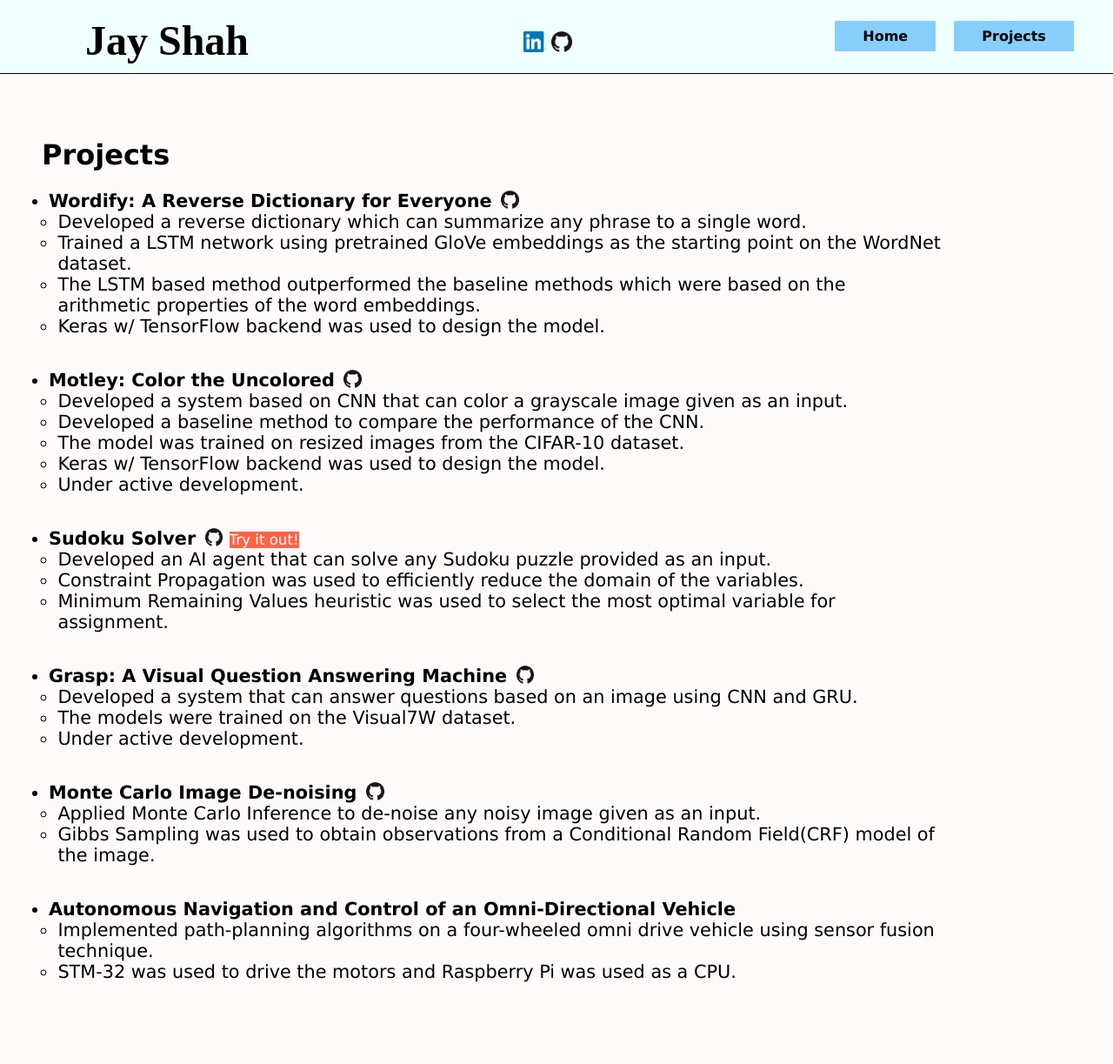
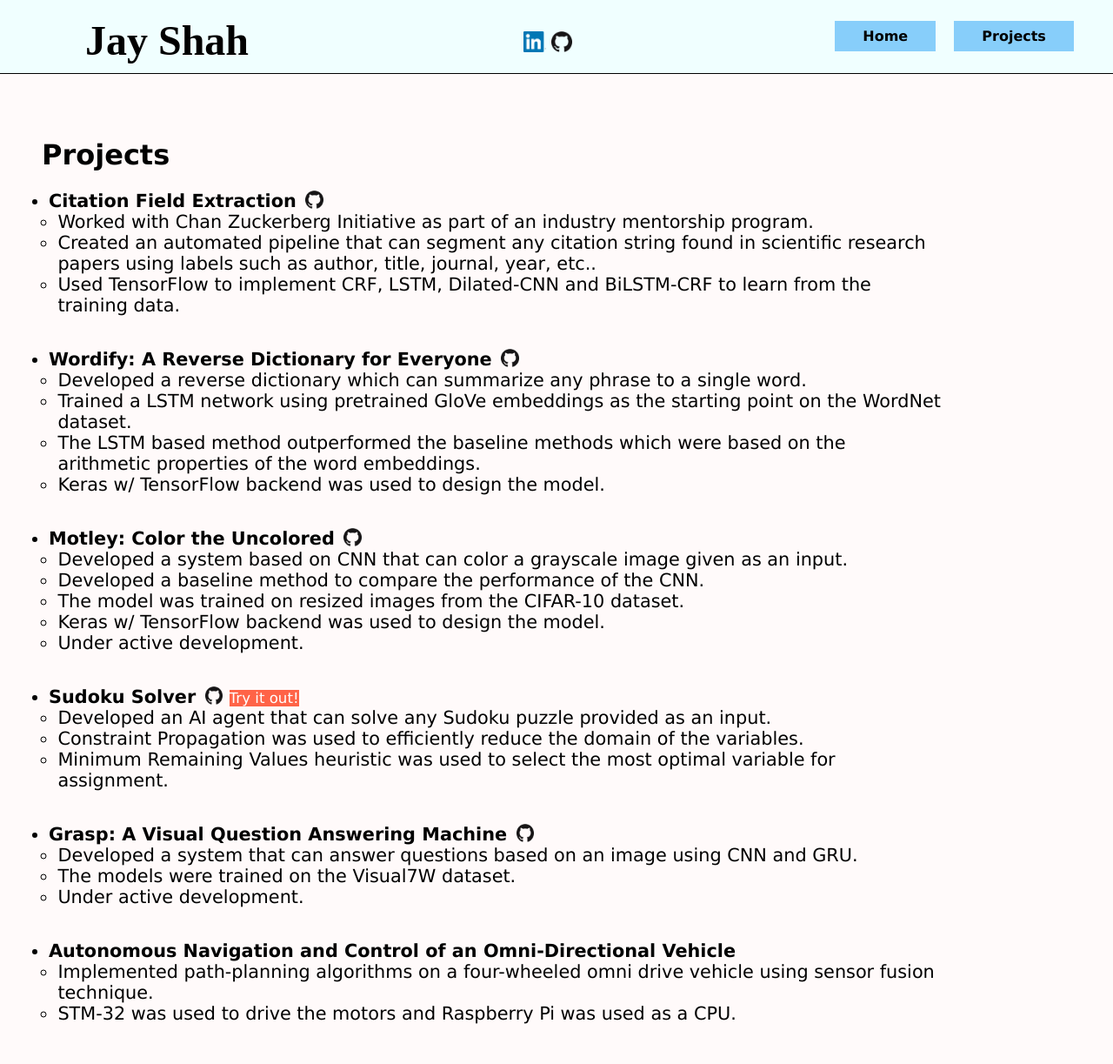
Before and after one commit to jshcs/jshcs.github.io, a Jekyll site: the page built from projects/index.html, in a window 1280 px wide. Shown: the whole page at 87% size. Built offline with Jekyll 4.4.1, drawn with Linux system fonts in a browser that asks for light colours; some web fonts are replaced; before the commit the page ends 1175 px from its top, so only the background shows below that.

Commit message:
included cfe info

```diff
--- a/projects/index.html
+++ b/projects/index.html
@@ -5,6 +5,14 @@ title: Projects
 <h1>{{page.title}}</h1>
 <div class="description projects-description">
 <ul>
+  <li class="projects-list">Citation Field Extraction<a href="https://github.com/jshcs/cfe" target="_blank"><img src="/assets/github.png" /></a>
+  <ul>
+    <li class="projects-description-list">Worked with Chan Zuckerberg Initiative as part of an industry mentorship program.</li>
+    <li class="projects-description-list">Created an automated pipeline that can segment any citation string found in scientific research papers using labels
+such as author, title, journal, year, etc..</li>
+    <li class="projects-description-list">Used TensorFlow to implement CRF, LSTM, Dilated-CNN and BiLSTM-CRF to learn from the training data.</li>
+  </ul>
+  </li><br><br>
   <li class="projects-list">Wordify: A Reverse Dictionary for Everyone<a href="https://github.com/jshcs/wordify" target="_blank"><img src="/assets/github.png" /></a>
   <ul>
     <li class="projects-description-list">Developed a reverse dictionary which can summarize any phrase to a single word.</li>
@@ -37,12 +45,6 @@ word embeddings.</li>
     <li class="projects-description-list">Under active development.</li>
   </ul>
   </li><br><br>
-  <li class="projects-list">Monte Carlo Image De-noising<a href="https://github.com/jshcs/dnoise" target="_blank"><img src="/assets/github.png" /></a>
-  <ul>
-    <li class="projects-description-list">Applied Monte Carlo Inference to de-noise any noisy image given as an input.</li>
-    <li class="projects-description-list">Gibbs Sampling was used to obtain observations from a Conditional Random Field(CRF) model of the image.</li>
-  </ul>
-  </li><br><br>
   <li class="projects-list">Autonomous Navigation and Control of an Omni-Directional Vehicle
   <ul>
     <li class="projects-description-list">Implemented path-planning algorithms on a four-wheeled omni drive vehicle using sensor fusion technique.</li>
```
